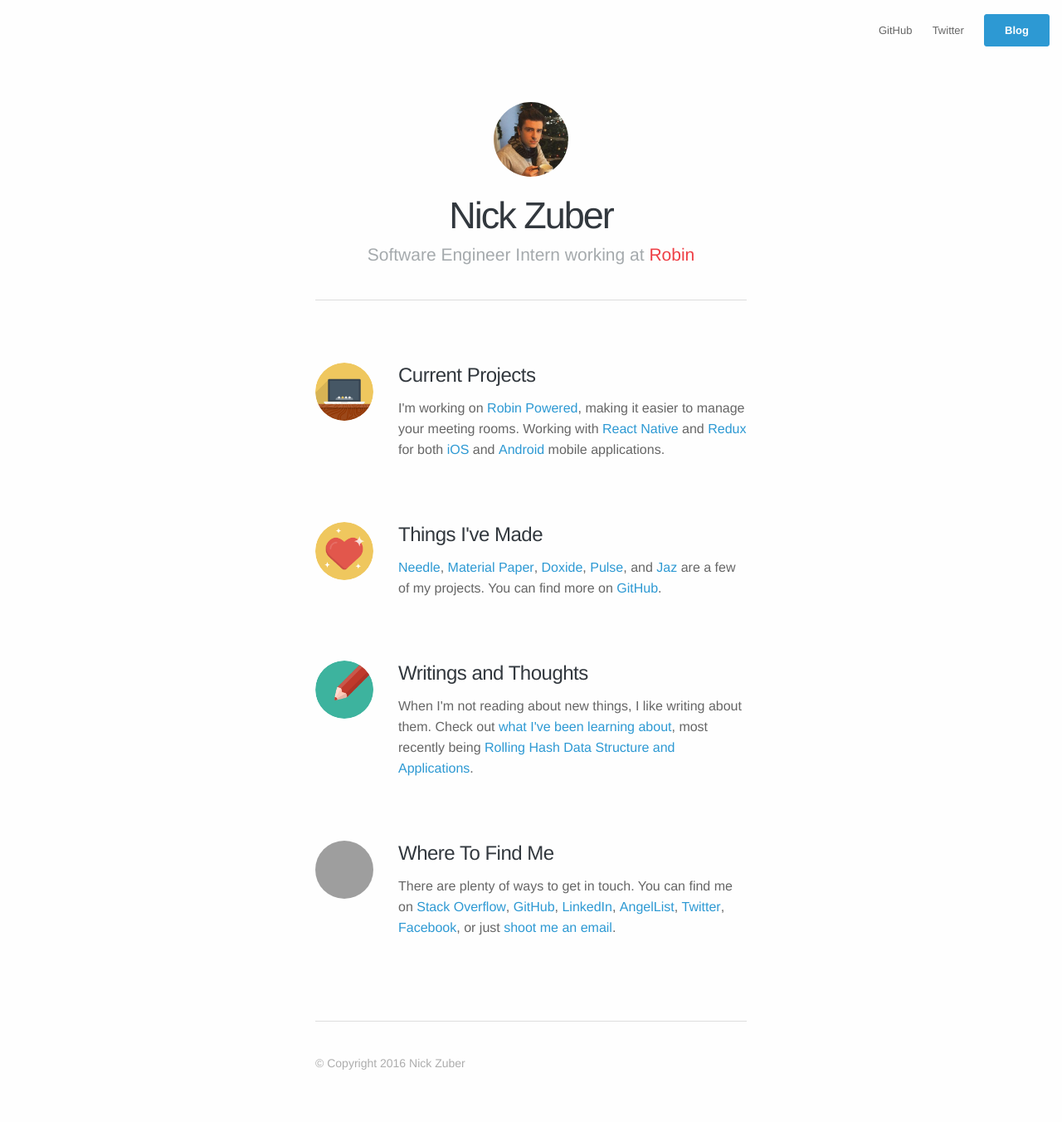
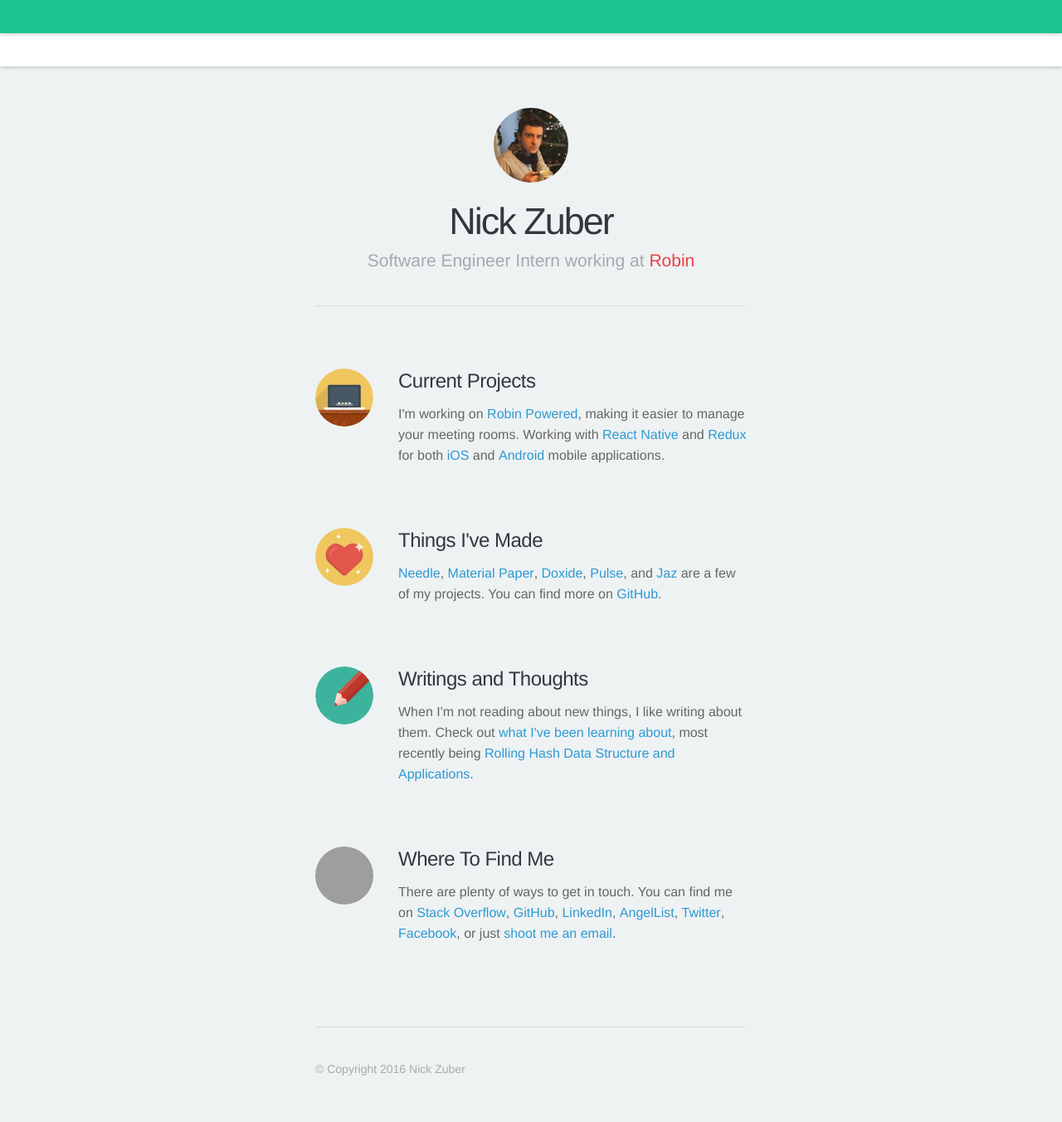
Before and after one commit to nickzuber/nickzuber-v1, a Jekyll site: the page built from src/index.html, in a window 1280 px wide. Shown: the whole page at 83% size. Built offline with Jekyll 4.4.1, drawn with Linux system fonts in a browser that asks for light colours.

Commit message:
eh experimenting with new things

```diff
--- a/src/_includes/header.html
+++ b/src/_includes/header.html
@@ -1,8 +1,12 @@
 <div class="top-banner">
+  <div class="inner-top-banner">
+  </div>
   {% if page.permalink != "/" %}
     <a class="not-btn" href="/">Home</a>
   {% endif %}
+  <!--
   <a class="not-btn" target="_blank" href="https://github.com/nickzuber">GitHub</a>
   <a class="not-btn" target="_blank" href="https://twitter.com/Nick_Zuber">Twitter</a>
   <a class="btn-alt adjust-margin white" href="{{ "/blog/" | prepend: site.baseurl }}">Blog</a>
+  -->
 </div>
--- a/src/_sass/_base.scss
+++ b/src/_sass/_base.scss
@@ -15,8 +15,8 @@
  */
 body {
     font: $base-font-style;
-    color: $gray;
-    background-color: $background-color;
+    color: $theme-gray;
+    background-color: $bg-gray;
     -webkit-text-size-adjust: 100%;
     -webkit-font-feature-settings: "kern" 1;
     -moz-font-feature-settings: "kern" 1;
@@ -25,7 +25,6 @@
     font-kerning: normal;
     -webkit-font-smoothing: antialiased;
     text-rendering: optimizeLegibility;
-		padding: 0 5px !important;
 }
 
 /**
--- a/src/_sass/_layout.scss
+++ b/src/_sass/_layout.scss
@@ -4,11 +4,23 @@
 
 .top-banner {
   width: 100%;
-  background: none;
+  background: #ffffff;
+  height: 80px;
   display: block;
   position: relative;
   text-align: right;
   box-sizing: border-box;
+  box-shadow: rgba(0, 0, 0, 0.117647) 0px 1px 6px, rgba(0, 0, 0, 0.117647) 0px 1px 4px;
+
+  .inner-top-banner {
+    background: $theme-green;
+    box-shadow: rgba(0, 0, 0, 0.117647) 0px 1px 6px, rgba(0, 0, 0, 0.117647) 0px 1px 4px;
+    height: 40px;
+    display: block;
+    position: relative;
+    text-align: right;
+    box-sizing: border-box;
+  }
 }
 
 ul.post-list {
@@ -43,11 +55,11 @@
   color: $gray;
   display: inline-block;
   vertical-align: middle;
-  margin: 30px 10px;
+  margin: 20px 10px;
 }
 
 .top-banner a.not-btn {
-  padding: 30px 10px;
+  padding: 20px 10px;
   margin: 0;
 }
 
--- a/src/css/main.scss
+++ b/src/css/main.scss
@@ -25,7 +25,18 @@
 $mono-font:        12px/1.5 'Source Code Pro', monospace !important;
 $spacing-unit:     30px;
 
-// Colors
+// My Colors
+
+$theme-green: #1BC491;
+$theme-red: #FE4A49;
+$theme-blue: #4A90E2;
+
+$theme-gray: #5C5C5C;
+
+$bg-gray: #EEF2F3;
+
+
+// Robin Colors
 
 $dark-red: #EB3349;
 $red: #EE3F46;
```
